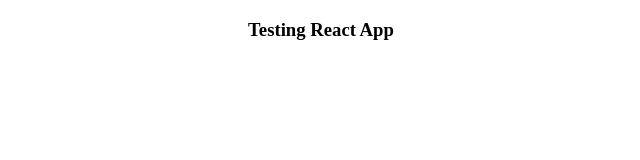
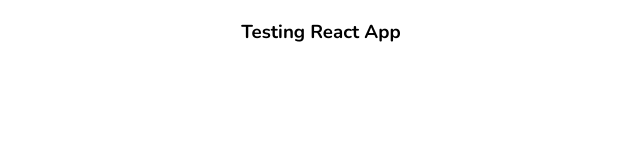
Before and after one commit to NawImNate/blog-firebase-react, a React (Create React App) app: page / in a window 1280 px wide. Shown: the top 160 px of the page, without its empty margins (319-959 px from the left). Built offline with nearby package versions, Linux system fonts and the light colour scheme.

Commit message:
enabled nunito font for now

```diff
--- a/src/App.css
+++ b/src/App.css
@@ -3,4 +3,6 @@
   margin: 0px;
   padding: 0px;
   border: 0px;
+  font-family: "Nunito", sans-serif;
+  font-weight: 700;
 }
```
